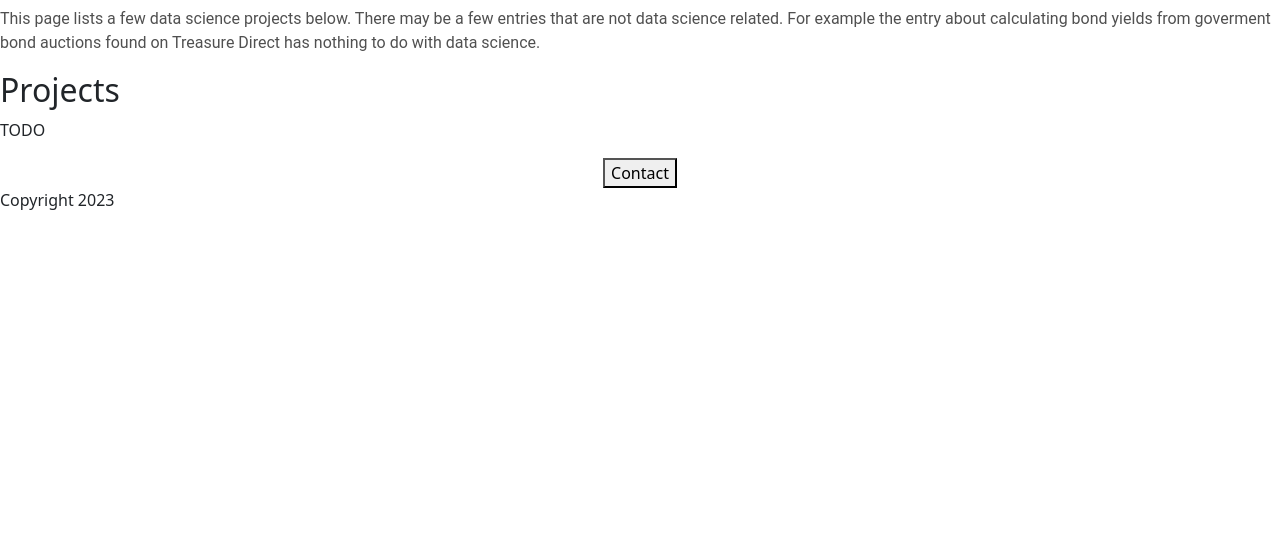
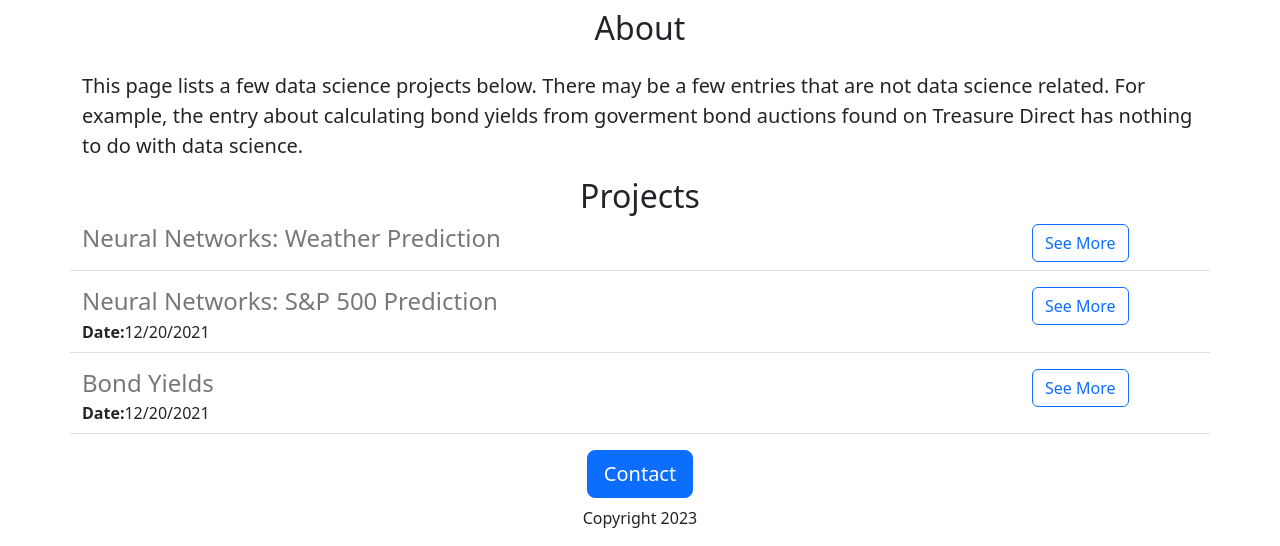
Before and after one commit to cfigy/flaskSite, a Flask app: page / in a window 1280 px wide. Shown: the part 455-1001 px from the top of the page. Before the commit the page ends 665 px from the top, so only its background shows below. Run offline with Flask 3, Linux system fonts and the light colour scheme.

Commit message:
added data area and api

```diff
--- a/app.py
+++ b/app.py
@@ -1,14 +1,37 @@
-from flask import Flask, render_template
+from flask import Flask, render_template, jsonify
 
 app = Flask(__name__)
 
+PROJECTS = [
+{
+  'id':1,
+  'title':"Neural Networks: Weather Prediction",
+  'link':"www.example.com",
+  'desc':"This project uses various ML technics to forecast the weather. There is a summary to show which ML methods work best."
+},
+{
+  'id':2,
+  'title':"Neural Networks: S&P 500 Prediction",
+  'link':"www.example.com",
+  'desc':"This project uses various ML technics to forecast the closing price of the S&P 500. There is a summary to show which ML methods work best.",
+  'date':"12/20/2021"
+},
+{
+  'id':3,
+  'title':"Bond Yields",
+  'link':"www.example.com",
+  'desc':"This project calculates the yeild of bond auctions from Treasury Direct. The cheapest to deliver is also calculated along with a yield curve.",
+  'date':"12/20/2021"
+},
+
+]
 @app.route("/")
 def root():
-  return render_template('home.html')
+  return render_template('home.html', projects=PROJECTS)
 
-@app.route("/projects")
+@app.route("/api/projects")
 def webhook():
-  return render_template('hook.html')
+  return jsonify(PROJECTS)
 
 if __name__ == "__main__":
   app.run(host='0.0.0.0', debug=True)
--- a/templates/home.html
+++ b/templates/home.html
@@ -3,36 +3,35 @@
   <head>
     <title>Data Science</title>
     <link rel="shortcut icon" href="{{ url_for('static', filename='favicon.ico') }}">
-     <link href="https://cdn.jsdelivr.net/npm/bootstrap@5.3.0/dist/css/bootstrap.min.css" rel="stylesheet" integrity="sha384-9ndCyUaIbzAi2FUVXJi0CjmCapSmO7SnpJef0486qhLnuZ2cdeRhO02iuK6FUUVM" crossorigin="anonymous">
+    <link href="https://cdn.jsdelivr.net/npm/bootstrap@5.3.0/dist/css/bootstrap.min.css" rel="stylesheet" integrity="sha384-9ndCyUaIbzAi2FUVXJi0CjmCapSmO7SnpJef0486qhLnuZ2cdeRhO02iuK6FUUVM" crossorigin="anonymous">
     <meta charset="utf-8">
     <meta name="viewport" content="width=device-width, initial-scale=1">
     <style>
       #banner{
+        height: 360px;
         width: 100%;
-        height: 360px;
-        object-fit: center;
-      }
-      .bodytext{
-        font-family:Roboto;
-        color:rgb(80,80,80);
+        object-fit:cover;
       }
     </style>
   </head>
   <body>
-    <div style="text-align:center class="container">
-      <h1>Data Science</h1>
-      <img id="banner"
-        <img id="banner" src="https://dimensionless.in/wp-content/uploads/2019/05/ML-Robot-1024x675.jpg" alt="Data Science" width="1080" height="675">
-      <h2>About</h2>
-      <p class="bodytext">
-        This page lists a few data science projects below. There may be a few entries that are not data science related. For example the entry about calculating bond yields from goverment bond auctions found on Treasure Direct has nothing to do with data science.
+    <div class="container">
+      <h1 class="text-center mt-2 mb-4">Data Science Projects</h1>
+        <img class="img-fluid" id="banner" src="https://dimensionless.in/wp-content/uploads/2019/05/ML-Robot-1024x675.jpg" alt="Data Science">
+      <h2 class="text-center mt-4 mb-4">About</h2>
+      <p class="lead">
+        This page lists a few data science projects below. There may be a few entries that are not data science related. For example, the entry about calculating bond yields from goverment bond auctions found on Treasure Direct has nothing to do with data science.
       </p>
-      <h2>Projects</h2>
-      <p>TODO</p>
-      <div style="text-align:center">
-      <button>Contact</button>
+      <h2 class="text-center" mt-2 mb-4>Projects</h2>
+      <div>
+        {% for project in projects %}
+          {% include 'project-table.html'%}
+        {% endfor %}
       </div>
+      <div class="text-center">
+        <button class="btn btn-primary btn-lg">Contact</button>
+      </div>
+      <p class="text-center mt-2">Copyright 2023</p>
     </div>
-    <p>Copyright 2023</p>
   </body>
 </html>
--- /dev/null
+++ b/templates/project-table.html
@@ -0,0 +1,15 @@
+ <div class="border-bottom row" style="margin-bottom:16px;padding-bottom:8px;">
+   <div class="col-10">
+     <h4 style="color:rgb(120,120,120); margin-bottom:4px;">
+        {{project["title"]}}
+      </h4>
+      {% if 'date' in project %}
+      <div>
+        <b>Date:</b>{{project["date"]}}
+      </div>
+      {% endif %}
+  </div>
+   <div class="col-2">
+     <button type="button" class="btn btn-outline-primary">See More</button>
+   </div>
+</div>
```
